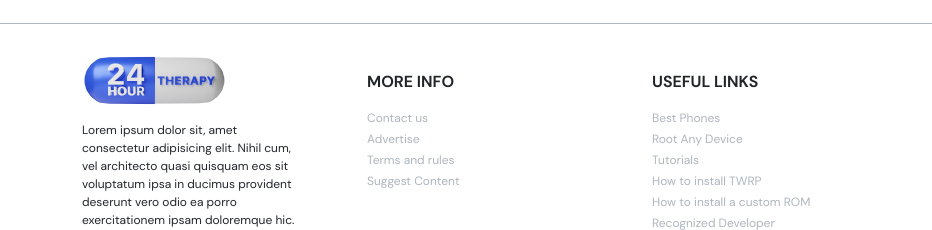
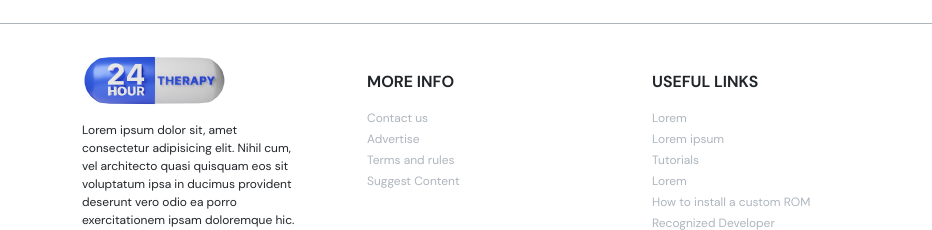
Before and after one commit to qaisar-abbas512/canvas, a plain HTML site: page add-question.html in a window 1280 px wide. Shown: the part 978-1208 px from the top of the page, 0-932 px from the left. Drawn offline with Linux system fonts and the light colour scheme.

Commit message:
Change link

```diff
--- a/add-question.html
+++ b/add-question.html
@@ -194,10 +194,10 @@
                 <div class="col-md-4 col-lg-3">
                     <h4 class="mb-3 fs-6">USEFUL LINKS</h4>
                     <ul class="m-0 p-0">
-                        <li><a href="index.html">Best Phones</a></li>
-                        <li><a href="index.html">Root Any Device</a></li>
+                        <li><a href="index.html">Lorem</a></li>
+                        <li><a href="index.html">Lorem ipsum</a></li>
                         <li><a href="index.html">Tutorials</a></li>
-                        <li><a href="index.html">How to install TWRP</a></li>
+                        <li><a href="index.html">Lorem</a></li>
                         <li><a href="index.html">How to install a custom ROM</a></li>
                         <li><a href="index.html">Recognized Developer</a></li>
                         <li><a href="index.html">Program</a></li>
```
Also changed, not shown: general-thread.html (+3 -3 lines).
